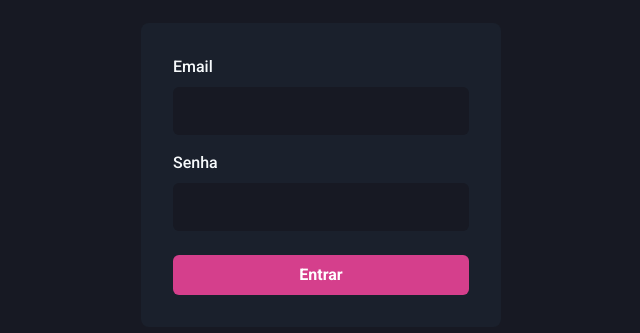
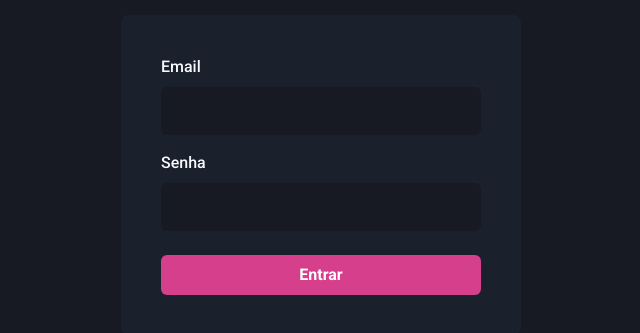
Before and after one commit to ovinidev/DashGo, a Next.js app: page / in a window 1280 px wide. Shown: the part 225-558 px from the top of the page, without its empty margins (319-959 px from the left). Built offline with nearby package versions, Linux system fonts and the light colour scheme.

Commit message:
feat: finishing components

```diff
--- a/src/components/Sidebar/Link.tsx
+++ b/src/components/Sidebar/Link.tsx
@@ -8,7 +8,6 @@ interface LinkProps extends ChakraLinkProps {
   href: string,
   asPath: string
 }
-
 
 export const Link = ({ title, icon, href, asPath, ...rest }: LinkProps) => {
   return (
--- /dev/null
+++ b/src/constants/widthScreen.ts
@@ -0,0 +1,2 @@
+export const FLEX_WIDTH = 1480;
+export const LOGIN_WIDTH = 400;
--- a/src/pages/dashboard/index.tsx
+++ b/src/pages/dashboard/index.tsx
@@ -3,6 +3,7 @@ import { Header } from "../../components/Header";
 import { Sidebar } from "../../components/Sidebar";
 import dynamic from 'next/dynamic'
 import { ApexOptions } from 'apexcharts';
+import { FLEX_WIDTH } from "../../constants/widthScreen";
 
 export default function Dashboard() {
   const Chart = dynamic(() => import('react-apexcharts'), {
@@ -66,7 +67,7 @@ export default function Dashboard() {
     >
       <Header />
 
-      <Flex my='6' w='100%' maxWidth={1480} mx='auto' px='6'>
+      <Flex my='6' w='100%' maxWidth={FLEX_WIDTH} mx='auto' px='6'>
         <Sidebar />
 
         <SimpleGrid
--- a/src/pages/index.tsx
+++ b/src/pages/index.tsx
@@ -5,6 +5,7 @@ import {
 } from "@chakra-ui/react";
 import { SubmitHandler, useForm } from "react-hook-form";
 import { Input } from "../components/Form/Input";
+import { LOGIN_WIDTH } from "../constants/widthScreen";
 
 interface LoginInputs {
   email: string,
@@ -35,9 +36,9 @@ export default function SignIn() {
         as='form'
         onSubmit={handleSubmit(onSubmit)}
         width='100%'
-        maxWidth={360}
+        maxWidth={LOGIN_WIDTH}
         bg='gray.800'
-        p='8'
+        p='10'
         borderRadius={8}
         flexDir='column'
       >
--- a/src/pages/users/create.tsx
+++ b/src/pages/users/create.tsx
@@ -4,6 +4,7 @@ import { Header } from "../../components/Header";
 import { Sidebar } from "../../components/Sidebar";
 import { Title } from "../../components/Title";
 import NextLink from 'next/link'
+import { FLEX_WIDTH } from "../../constants/widthScreen";
 
 export default function Create() {
 
@@ -11,7 +12,7 @@ export default function Create() {
     <Box>
       <Header />
 
-      <Flex my='6' w='100%' maxWidth={1480} mx='auto' px='6'>
+      <Flex my='6' w='100%' maxWidth={FLEX_WIDTH} mx='auto' px='6'>
         <Sidebar />
 
         <Box w='100%' borderRadius={8} bg={'gray.800'} p='8'>
--- a/src/pages/users/index.tsx
+++ b/src/pages/users/index.tsx
@@ -7,6 +7,7 @@ import { Sidebar } from "../../components/Sidebar";
 import { Title } from "../../components/Title";
 import { UserItem } from "../../components/UserItem";
 import NextLink from 'next/link'
+import { FLEX_WIDTH } from "../../constants/widthScreen";
 
 export default function Users() {
   const { isDesktop } = useSidebar();
@@ -14,7 +15,7 @@ export default function Users() {
   return (
     <Box>
       <Header />
-      <Flex my='6' w='100%' maxWidth={1480} mx='auto' px='6'>
+      <Flex my='6' w='100%' maxWidth={FLEX_WIDTH} mx='auto' px='6'>
         <Sidebar />
 
         <Box w='100%' borderRadius={8} bg={'gray.800'} p={['2', '4', '6', '8']}>
```
Also changed, not shown: src/components/Header/index.tsx (+4 -3 lines).
